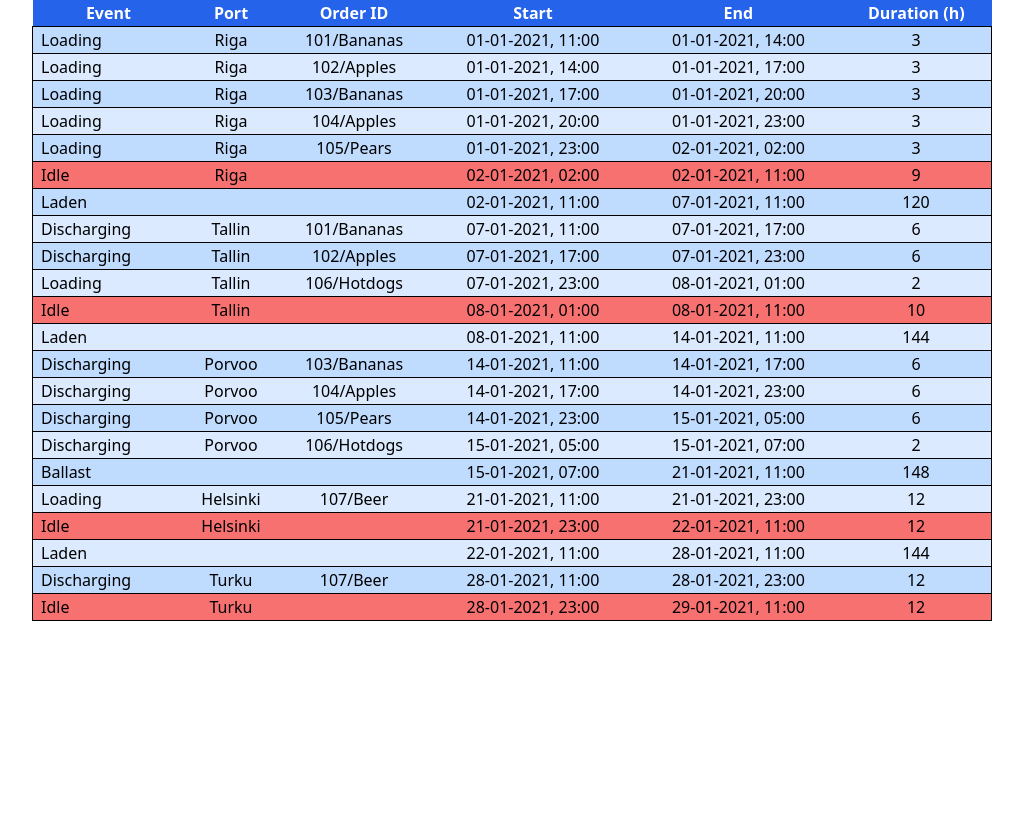
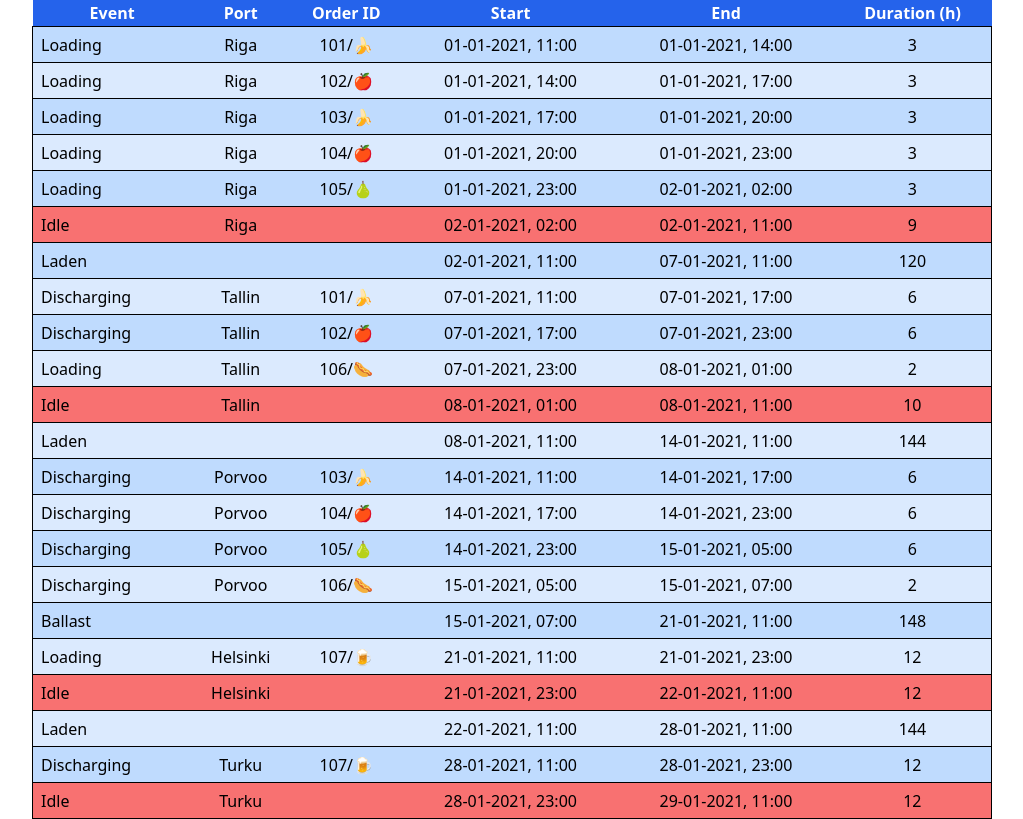
Before and after one commit to Kyokatarz/shipment-assignment, a React (Create React App) app: page / in a window 1280 px wide. Shown: the whole page, without its empty margins (128-1151 px from the left). Built offline with nearby package versions, Linux system fonts and the light colour scheme.

Commit message:
Replace the goods name with emojis cuz why not

```diff
--- a/src/components/TableRow/index.tsx
+++ b/src/components/TableRow/index.tsx
@@ -14,7 +14,7 @@ const TableRow = ({
   portName,
   orderId,
 }: Event) => {
-  const rowStyles = `border border-black ${
+  const rowStyles = `border border-black h-9 ${
     eventName === 'Idle' ? 'bg-red-400' : 'even:bg-blue-100 odd:bg-blue-200'
   } `
   return (
--- a/src/helper/api.ts
+++ b/src/helper/api.ts
@@ -43,7 +43,7 @@ const mockData = {
         portCallId: 2,
         duration: 6 * 60 * 60 * 1000,
       },
-      orderId: '101/Bananas',
+      orderId: '101/🍌',
     },
     {
       loading: {
@@ -54,7 +54,7 @@ const mockData = {
         portCallId: 2,
         duration: 6 * 60 * 60 * 1000,
       },
-      orderId: '102/Apples',
+      orderId: '102/🍎',
     },
     {
       loading: {
@@ -65,7 +65,7 @@ const mockData = {
         portCallId: 3,
         duration: 6 * 60 * 60 * 1000,
       },
-      orderId: '103/Bananas',
+      orderId: '103/🍌',
     },
     {
       loading: {
@@ -76,7 +76,7 @@ const mockData = {
         portCallId: 3,
         duration: 6 * 60 * 60 * 1000,
       },
-      orderId: '104/Apples',
+      orderId: '104/🍎',
     },
     {
       loading: {
@@ -87,7 +87,7 @@ const mockData = {
         portCallId: 3,
         duration: 6 * 60 * 60 * 1000,
       },
-      orderId: '105/Pears',
+      orderId: '105/🍐',
     },
     {
       loading: {
@@ -98,7 +98,7 @@ const mockData = {
         portCallId: 3,
         duration: 2 * 60 * 60 * 1000,
       },
-      orderId: '106/Hotdogs',
+      orderId: '106/🌭',
     },
 
     {
@@ -110,7 +110,7 @@ const mockData = {
         portCallId: 5,
         duration: 12 * 60 * 60 * 1000,
       },
-      orderId: '107/Beer',
+      orderId: '107/🍺',
     },
   ],
 }
```
